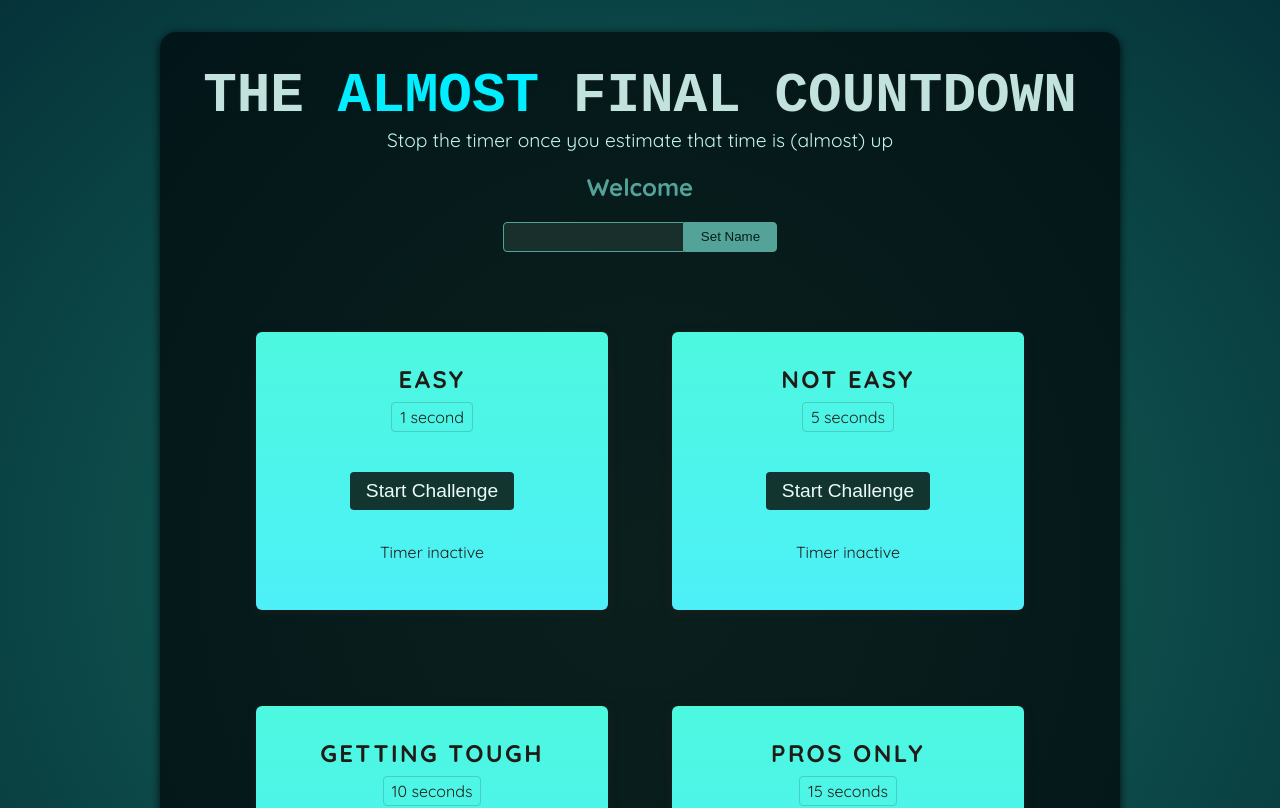
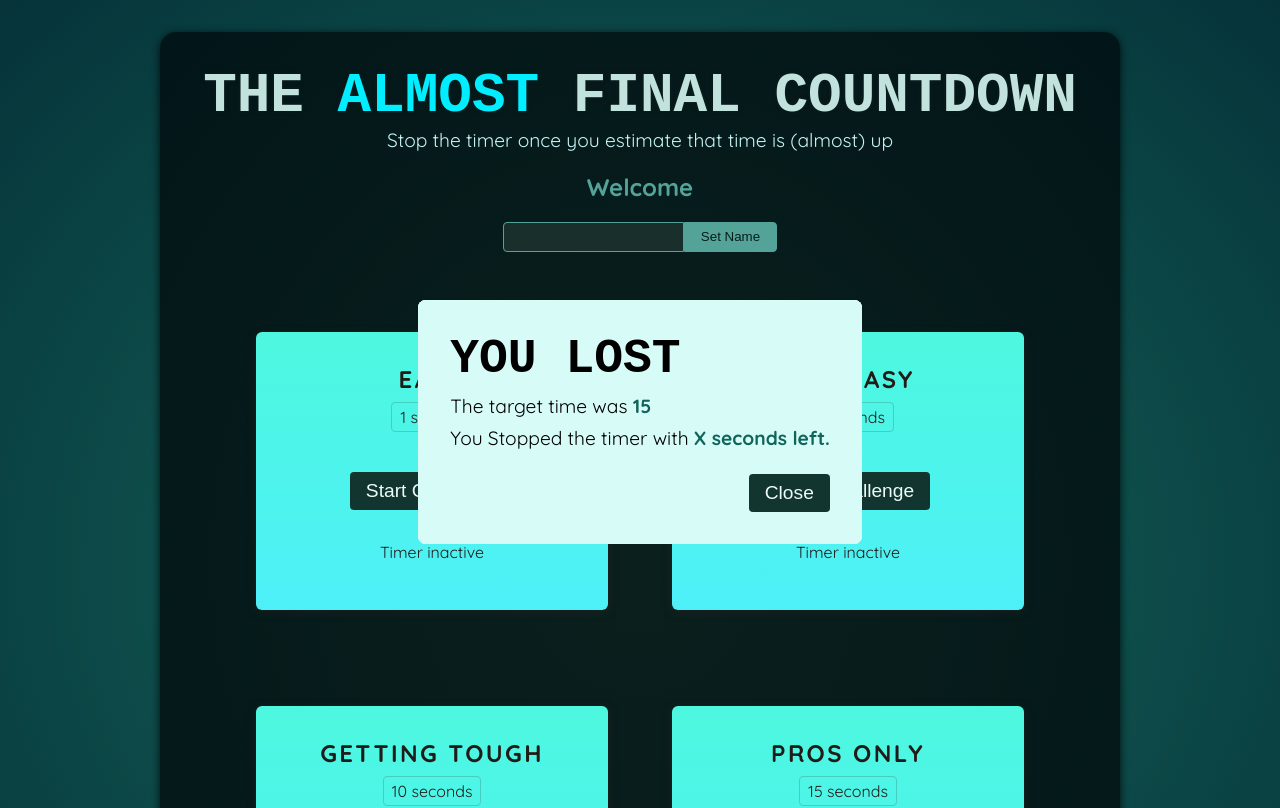
Before and after one commit to jripke74/react24-04, a React (Vite) app: page / in a window 1280 px wide. Shown: the top 808 px of the page. Built offline with nearby package versions, Linux system fonts and the light colour scheme; a web font is replaced by a local one.

Commit message:
add useImperativeHandle()

```diff
--- a/src/components/ResultModal.jsx
+++ b/src/components/ResultModal.jsx
@@ -1,5 +1,18 @@
-export default function ResultModal({ result, targetTime }) {
-  return <dialog className="result-modal" open>
+import { forwardRef, useImperativeHandle, useRef } from 'react';
+
+const ResultModal = forwardRef(function ResultModal({ result, targetTime }, ref) {
+  const dialog = useRef();
+
+  useImperativeHandle(ref, () => {
+    return {
+      open() {
+        dialog.current.showModal();
+      }
+    };
+  });
+
+  return (
+    <dialog ref={dialog} className="result-modal" open>
       <h2>You {result}</h2>
       <p>The target time was <strong>{targetTime}</strong></p>
       <p>You Stopped the timer with <strong>X seconds left.</strong></p>
@@ -7,4 +20,7 @@ export default function ResultModal({ result, targetTime }) {
         <button>Close</button>
       </form>
     </dialog>
-}
+  );
+});
+
+export default ResultModal;
--- a/src/components/TimerChallenge.jsx
+++ b/src/components/TimerChallenge.jsx
@@ -1,8 +1,9 @@
 import { useState, useRef } from "react";
-import ResultModal from "./ResultModal";
+import ResultModal from "./ResultModal.jsx";
 
 export default function TimerChallenge({ title, targetTime }) {
   const timer = useRef();
+  const dialog = useRef();
 
   const [timerStarted, setTimerStarted] = useState(false);
   const [timerExpired, setTimerExpired] = useState(false);
@@ -10,6 +11,7 @@ export default function TimerChallenge({ title, targetTime }) {
   function handleStart() {
     timer.current = setTimeout(() => {
       setTimerExpired(true);
+      dialog.current.open();
     }, targetTime * 1000);
 
     setTimerStarted(true);
@@ -17,14 +19,14 @@ export default function TimerChallenge({ title, targetTime }) {
 
   function handleStop() {
     clearTimeout(timer.current);
+
   }
 
   return (
     <>
-      {timerExpired && <ResultModal targetTime={targetTime} result="lost" />}
+      <ResultModal ref={dialog} targetTime={targetTime} result="lost" />
       <section className="challenge">
         <h2>{title}</h2>
-        {timerExpired && <p>You lost!</p>}
         <p className="challenge-time">
           {targetTime} second{targetTime > 1 ? 's' : ''}
         </p>
```
Lines whose indentation alone changed are shown as unchanged.
